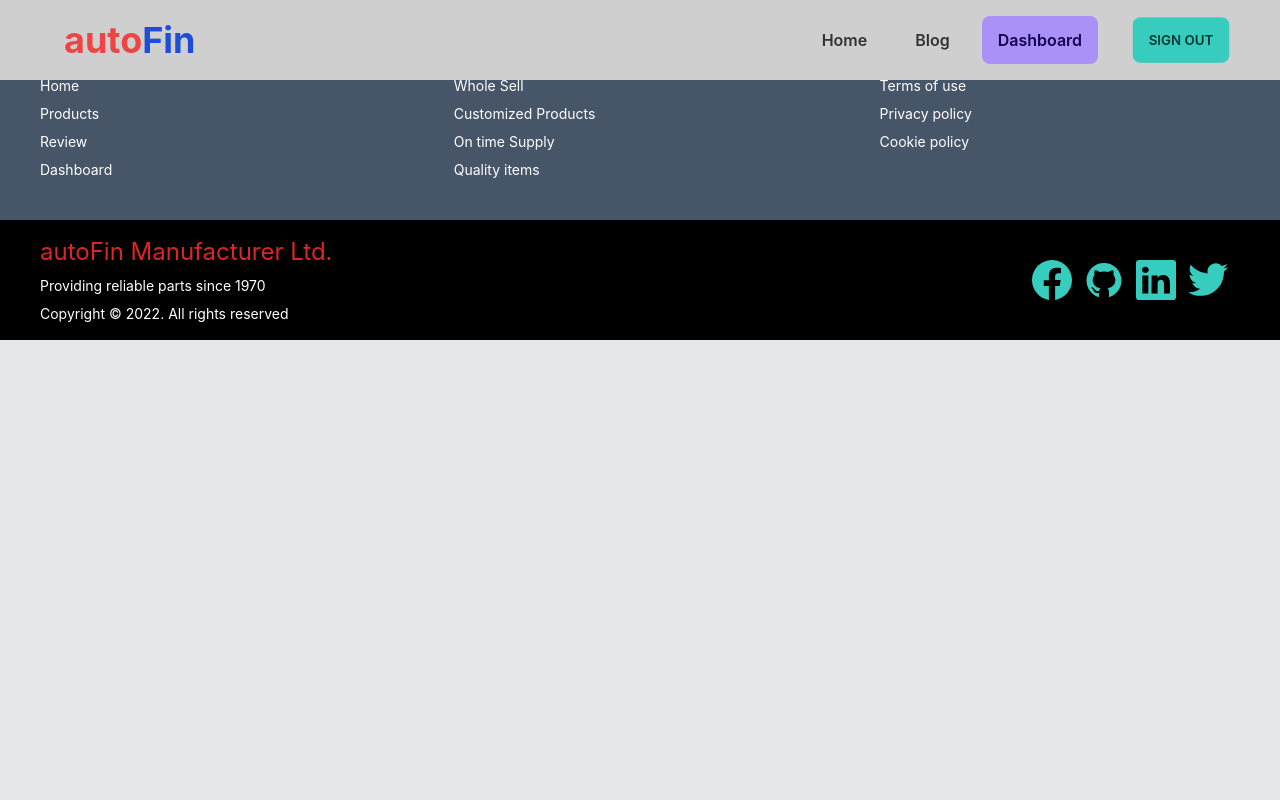
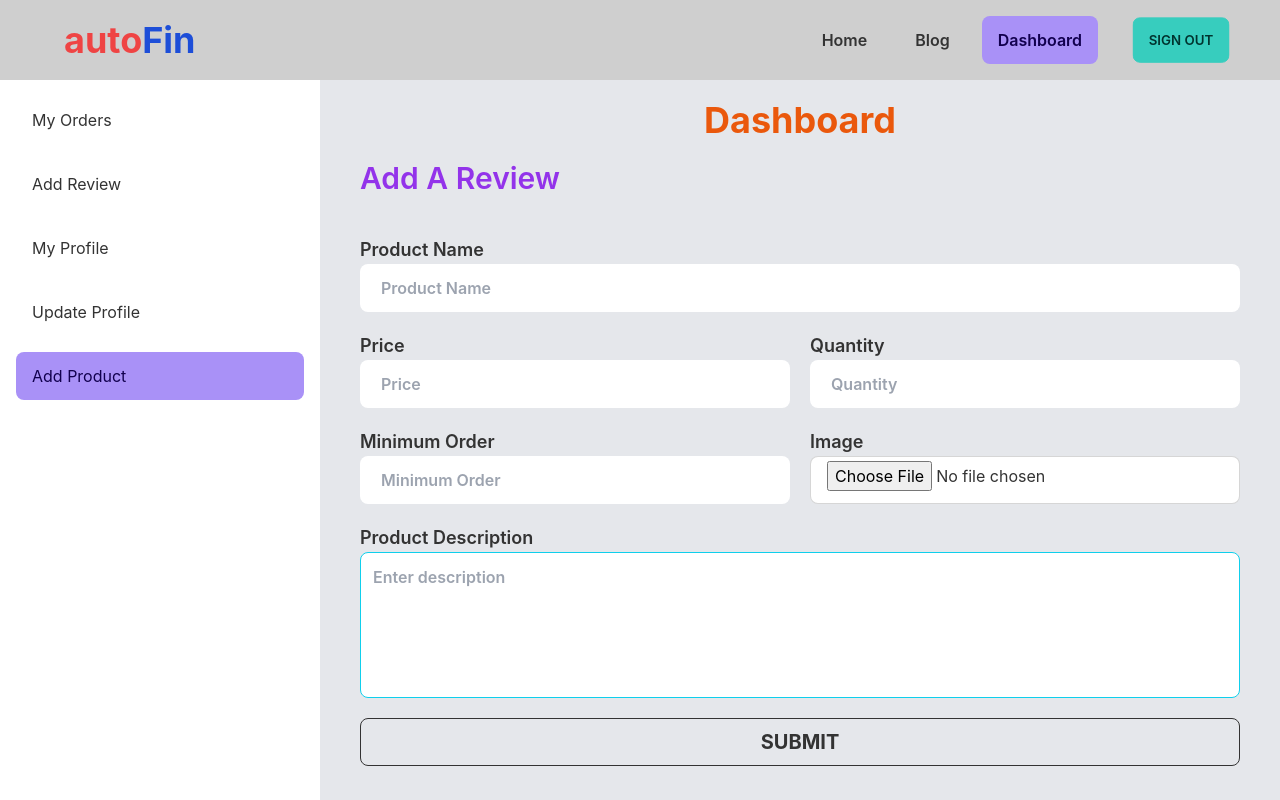
Before and after one commit to iinaamasum/autoFin-client, a React (Create React App) app: page /dashboard/addProduct in a window 1280 px wide. Built offline with nearby package versions, Linux system fonts and the light colour scheme; no server answers.

Commit message:
add product page done

```diff
--- a/src/App.js
+++ b/src/App.js
@@ -3,6 +3,7 @@ import { Route, Routes } from 'react-router-dom';
 import Login from './Pages/Auth/Login';
 import Register from './Pages/Auth/Register';
 import RequireAuth from './Pages/Auth/RequireAuth';
+import AddProduct from './Pages/Dashboard/AddProduct';
 import AddReview from './Pages/Dashboard/AddReview';
 import Dashboard from './Pages/Dashboard/Dashboard';
 import MyOrders from './Pages/Dashboard/MyOrders';
@@ -42,6 +43,7 @@ function App() {
             <Route path="addReview" element={<AddReview />} />
             <Route path="myProfile" element={<MyProfile />} />
             <Route path="updateProfile" element={<UpdateProfile />} />
+            <Route path="addProduct" element={<AddProduct />} />
           </Route>
         </Routes>
         <Footer />
--- /dev/null
+++ b/src/Pages/Dashboard/AddProduct.jsx
@@ -0,0 +1,163 @@
+import axios from 'axios';
+import { useState } from 'react';
+import { useAuthState } from 'react-firebase-hooks/auth';
+import { useForm } from 'react-hook-form';
+import toast from 'react-hot-toast';
+import auth from '../../firebase.init';
+
+const AddProduct = () => {
+  const [user] = useAuthState(auth);
+  const [image, setImage] = useState({ img: '' });
+  const {
+    register,
+    formState: { errors },
+    handleSubmit,
+    reset,
+  } = useForm();
+
+  const imgbbKey = '4e951933e71bc323a06dbf375e8df15f';
+
+  const onSubmit = async (data) => {
+    const image = data.img[0];
+    const formData = new FormData();
+    formData.append('image', image);
+    const url = `https://api.imgbb.com/1/upload?key=${imgbbKey}`;
+    fetch(url, {
+      method: 'POST',
+      body: formData,
+    })
+      .then((res) => res.json())
+      .then((result) => {
+        if (result.success) {
+          const img = result.data.url;
+
+          axios
+            .post('http://localhost:5000/tools', {
+              ...data,
+              img: img,
+            })
+            .then((res) => {
+              console.log(res.data);
+              if (res.data.acknowledged) {
+                toast.success('Product added successfully');
+                reset();
+              } else {
+                toast.error('Failed to add the Product');
+              }
+            });
+        }
+      });
+  };
+  return (
+    <section>
+      <div className="container mx-auto px-1 md:px-10">
+        <h1 className="text-2xl md:text-3xl mt-5 font-semibold text-purple-600">
+          Add A Review
+        </h1>
+
+        <form onSubmit={handleSubmit(onSubmit)} className="my-10">
+          <div className="form-control w-full mb-5">
+            <label className="">
+              <span className=" font-semibold text-lg">Product Name</span>
+            </label>
+            <input
+              type="text"
+              className="input px-5 py-3 rounded-lg w-full text-green-600 font-semibold"
+              placeholder="Product Name"
+              {...register('name')}
+            />
+          </div>
+
+          <div className="md:flex gap-x-5">
+            <div className="form-control w-full mb-5">
+              <label className="">
+                <span className=" font-semibold text-lg">Price</span>
+              </label>
+              <input
+                type="number"
+                className="input px-5 py-3 rounded-lg w-full text-green-600 font-semibold"
+                placeholder="Price"
+                {...register('price')}
+                required
+              />
+            </div>
+            <div className="form-control w-full mb-5">
+              <label className="">
+                <span className=" font-semibold text-lg">Quantity</span>
+              </label>
+              <input
+                type="number"
+                className="input px-5 py-3 rounded-lg w-full text-green-600 font-semibold"
+                placeholder="Quantity"
+                {...register('quantity')}
+                required
+              />
+            </div>
+          </div>
+
+          <div className="md:flex gap-x-5">
+            <div className="form-control w-full mb-5">
+              <label className="">
+                <span className=" font-semibold text-lg">Minimum Order</span>
+              </label>
+              <input
+                type="number"
+                className="input px-5 py-3 rounded-lg w-full text-green-600 font-semibold"
+                placeholder="Minimum Order"
+                {...register('min_oder')}
+                required
+              />
+            </div>
+            <div className="form-control w-full">
+              <label className="">
+                <span className=" font-semibold text-lg">Image</span>
+              </label>
+              <input
+                type="file"
+                className="input input-bordered w-full pt-1"
+                {...register('img', {
+                  required: {
+                    value: true,
+                    message: 'Image is Required',
+                  },
+                })}
+              />
+              <label className="label">
+                {errors.img?.type === 'required' && (
+                  <span className="label-text-alt text-red-500">
+                    {errors.img.message}
+                  </span>
+                )}
+              </label>
+            </div>
+          </div>
+
+          <div className="form-control w-full mb-5">
+            <label className="">
+              <span className=" font-semibold text-lg">
+                Product Description
+              </span>
+            </label>
+            <textarea
+              cols="30"
+              rows="5"
+              type="text"
+              placeholder="Enter description"
+              required
+              {...register('des')}
+              style={{ border: '1px solid #0FCFEC' }}
+              className="rounded-lg p-3 focus:outline-offset-2 resize-none focus:ring-inset input-bordered input-primary w-full text-green-500 font-semibold"
+            ></textarea>
+          </div>
+          <input
+            className="w-full btn btn-outline text-xl font-bold"
+            type="submit"
+            value="Submit"
+          />
+        </form>
+      </div>
+    </section>
+  );
+};
+
+export default AddProduct;
--- a/src/Pages/Dashboard/Dashboard.jsx
+++ b/src/Pages/Dashboard/Dashboard.jsx
@@ -35,6 +35,9 @@ const Dashboard = () => {
             <li>
               <NavLink to="/dashboard/updateProfile">Update Profile</NavLink>
             </li>
+            <li>
+              <NavLink to="/dashboard/addProduct">Add Product</NavLink>
+            </li>
           </ul>
         </div>
       </div>
--- a/src/Pages/Dashboard/MyOrders.jsx
+++ b/src/Pages/Dashboard/MyOrders.jsx
@@ -1,13 +1,21 @@
 import axios from 'axios';
+import { signOut } from 'firebase/auth';
 import React from 'react';
 import { useAuthState } from 'react-firebase-hooks/auth';
+import toast from 'react-hot-toast';
 import { useQuery } from 'react-query';
+import { useNavigate } from 'react-router-dom';
 import auth from '../../firebase.init';
 import LoadingComponent from '../../Shared/LoadingComponent';
 
 const MyOrders = () => {
   const [user] = useAuthState(auth);
-  const { data: myOrder, isLoading } = useQuery(
+  const navigate = useNavigate();
+  const {
+    data: myOrder,
+    isLoading,
+    isError,
+  } = useQuery(
     'myOrder',
     async () =>
       await axios
@@ -19,8 +27,14 @@ const MyOrders = () => {
         .then((res) => res.data)
   );
   if (isLoading) return <LoadingComponent />;
+
+  if (isError) {
+    toast.error('UnAuthorized Access');
+    signOut(auth);
+    navigate('/login');
+  }
   const myOrderList = [];
-  for (let i = myOrder.length - 1; i >= 0; i--) {
+  for (let i = myOrder?.length - 1; i >= 0; i--) {
     myOrderList.push(myOrder[i]);
   }
 
--- a/src/Pages/Home/BrandPartner.jsx
+++ b/src/Pages/Home/BrandPartner.jsx
@@ -35,7 +35,7 @@ const BrandPartner = () => {
             key={item.id}
             src={item.img}
             alt="brand"
-            className="w-full h-full border-2 rounded-lg shadow-lg"
+            className="w-full h-full border-2 rounded-lg"
           />
         ))}
       </div>
--- a/src/Shared/Navbar.jsx
+++ b/src/Shared/Navbar.jsx
@@ -31,8 +31,10 @@ const Navbar = ({ children }) => {
             >
               <div className="flex-1 px-2 mx-2 text-4xl font-bold">
                 {' '}
-                <span className="text-red-500">auto</span>
-                <span className="text-blue-700">Fin</span>
+                <Link to="/">
+                  <span className="text-red-500">auto</span>
+                  <span className="text-blue-700">Fin</span>
+                </Link>
               </div>
               <div className="flex-none lg:hidden">
                 <label
```
